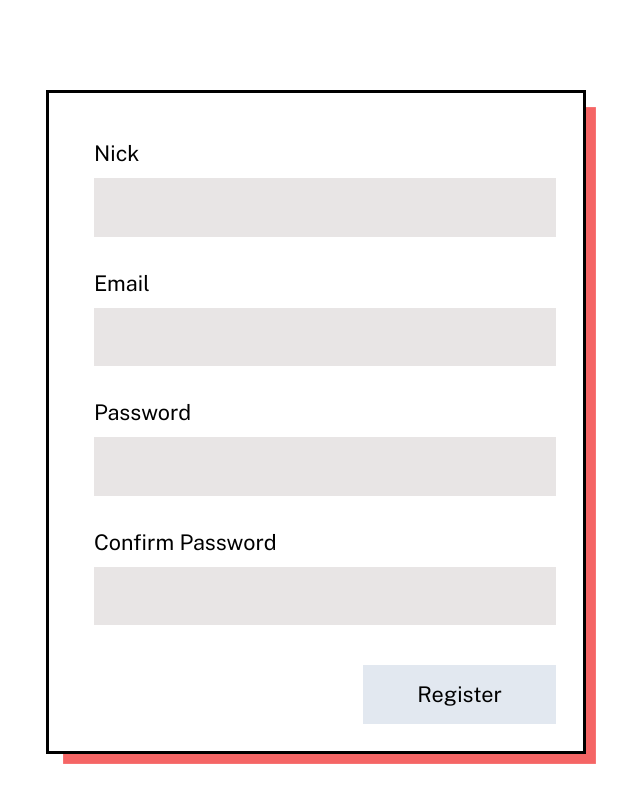
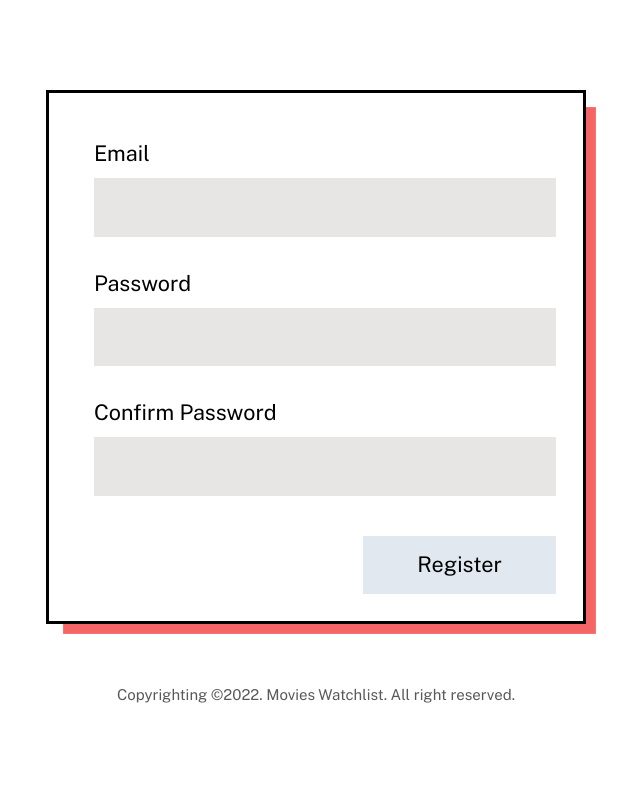
Before and after one commit to SzymonKwiecinski/pw_zai_project_1, a Flask app: page /register in a window 1280 px wide. Shown: the part 75-869 px from the top of the page, without its empty margins (324-964 px from the left). After the commit the page ends 778 px from the top, so only its background shows below. Run offline with Flask 3, Linux system fonts and the light colour scheme.

Commit message:
registraction

```diff
--- a/queries/create_table.sql
+++ b/queries/create_table.sql
@@ -3,7 +3,7 @@
     id       SMALLSERIAL PRIMARY KEY,
     nick     VARCHAR(64) UNIQUE  NOT NULL,
     email    VARCHAR(64) UNIQUE  NOT NULL,
-    password VARCHAR(128) UNIQUE NOT NULL
+    password VARCHAR(128) NOT NULL
 );
 
 CREATE TABLE icons
--- a/timeline_app/__init__.py
+++ b/timeline_app/__init__.py
@@ -4,8 +4,6 @@
 from timeline_app import models
 from timeline_app.database import db
 from timeline_app.routes import pages
-
-
 
 
 def create_app():
@@ -16,9 +14,9 @@
     app.config["SQLALCHEMY_DATABASE_URI"] = os.environ.get("POSTGRES_URL")
     db.init_app(app)
     app.register_blueprint(pages)
-
-    with app.app_context():
-        # db.drop_all()
-        db.create_all()
+    #
+    # with app.app_context():
+    #     db.drop_all()
+    #     db.create_all()
 
     return app
--- a/timeline_app/forms.py
+++ b/timeline_app/forms.py
@@ -10,10 +10,7 @@
 )
 from wtforms.validators import InputRequired, NumberRange, Email, EqualTo, Length
 
-
 class RegisterForm(FlaskForm):
-    nick = StringField("Nick", validators=[InputRequired()])
-
     email = StringField("Email", validators=[InputRequired(), Email()])
 
     password = PasswordField(
@@ -21,7 +18,7 @@
         validators=[
             InputRequired(),
             Length(
-                min=4,
+                min=1,
                 max=20,
                 message="Your password must be between 4 and 20 characters long.",
             ),
@@ -43,6 +40,6 @@
 
 
 class LoginForm(FlaskForm):
-    nick = StringField("Nick", validators=[InputRequired()])
+    email = StringField("Email", validators=[InputRequired(), Email()])
     password = PasswordField("Password", validators=[InputRequired()])
     submit = SubmitField("Login")
--- a/timeline_app/models/category.py
+++ b/timeline_app/models/category.py
@@ -14,5 +14,5 @@
     icon_id: Mapped[int] = mapped_column(
         SmallInteger, ForeignKey("icon.id", ondelete="SET NULL"), unique=True, nullable=True
     )
-    icon: Mapped[Optional["Icon"]] = relationship(back_populates="category")
-    events: Mapped[Optional[List["Category"]]] = relationship(back_populates="category")
+    # icon: Mapped[Optional["Icon"]] = relationship(back_populates="category")
+    # events: Mapped[Optional[List["Category"]]] = relationship(back_populates="category")
--- a/timeline_app/models/event.py
+++ b/timeline_app/models/event.py
@@ -17,5 +17,5 @@
     # user_id: Mapped[str] = mapped_column(SmallInteger, ForeignKey("user.id", ondelete="SET NULL"), nullable=True)
     category_id: Mapped[str] = mapped_column(SmallInteger, ForeignKey("category.id", ondelete="SET NULL"), nullable=True)
     # user: Mapped[Optional["User"]] = relationship(back_populates="events")
-    category: Mapped[Optional["Category"]] = relationship(back_populates="events")
+    # category: Mapped[Optional["Category"]] = relationship(back_populates="events")
     CheckConstraint("end_date >= start_date", name="check_date")
--- a/timeline_app/models/icon.py
+++ b/timeline_app/models/icon.py
@@ -11,4 +11,4 @@
     id: Mapped[int] = mapped_column(SmallInteger, primary_key=True)
     name: Mapped[str] = mapped_column(String(64), unique=True, nullable=False)
     value: Mapped[str] = mapped_column(Text, nullable=False)
-    category: Mapped["Category"] = relationship(back_populates="icon", cascade="all, delete, delete-orphan")
+    # category: Mapped["Category"] = relationship(back_populates="icon", cascade="all, delete, delete-orphan")
--- a/timeline_app/models/user.py
+++ b/timeline_app/models/user.py
@@ -9,7 +9,6 @@
     __tablename__ = "user"
 
     id: Mapped[int] = mapped_column(SmallInteger, primary_key=True)
-    nick: Mapped[str] = mapped_column(String(64), unique=True, nullable=False)
     email: Mapped[str] = mapped_column(String(64), unique=True, nullable=False)
-    password: Mapped[str] = mapped_column(String(128), unique=True, nullable=False)
+    password: Mapped[str] = mapped_column(String(128), nullable=False)
     # events: Mapped[Optional[List["Event"]]] = relationship(back_populates="user")
--- a/timeline_app/routes.py
+++ b/timeline_app/routes.py
@@ -12,6 +12,7 @@
 from timeline_app.database import db
 from timeline_app.forms import LoginForm, RegisterForm
 from timeline_app.models import User
+from sqlalchemy import select
 
 pages = Blueprint(
     "pages", __name__, template_folder="templates", static_folder="static"
@@ -36,15 +37,18 @@
 def register():
     form = RegisterForm()
     if form.validate_on_submit():
-        user = User(
-            **{
-                "id": 1,
-                "nick": form.nick.data,
-                "email": form.email.data,
-                "password": form.password.data,
-            }
-        )
-        db.session.add(user)
-        db.session.commit()
+        results = db.session.execute(select(User.email).where(User.email == form.email.data)).fetchall()
+        if len(results) > 0:
+            flash("Email exist", "danger")
+        else:
+            user = User(
+                email=form.email.data,
+                password=form.password.data
+            )
+            db.session.add(user)
+            db.session.commit()
+
+
+
 
     return render_template("register.html", form=form)
--- a/timeline_app/templates/login.html
+++ b/timeline_app/templates/login.html
@@ -17,7 +17,7 @@
         <div class="form__container">
                 {{ form.hidden_tag() }}
 
-                {{ render_text_field(form.nick) }}
+                {{ render_text_field(form.email) }}
                 {{ render_text_field(form.password) }}
             <span class="form__small">
                 Don't have an account? <a href="#" class="form__link">Register here</a>.
--- a/timeline_app/templates/register.html
+++ b/timeline_app/templates/register.html
@@ -17,7 +17,6 @@
         <div class="form__container">
                 {{ form.hidden_tag() }}
 
-                {{ render_text_field(form.nick) }}
                 {{ render_text_field(form.email) }}
                 {{ render_text_field(form.password) }}
                 {{ render_text_field(form.confirm_password) }}
```
